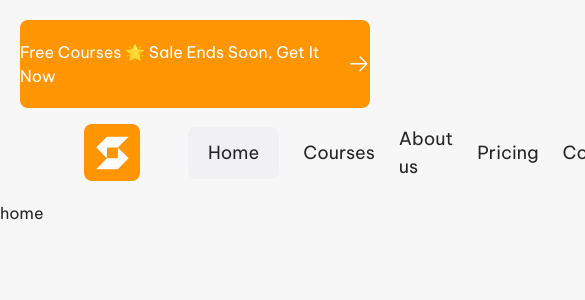
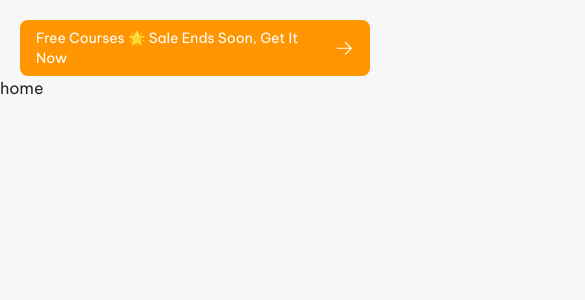
Before and after one commit to bazyli2/educational-site, a Next.js app: page / in a window 390 px wide. Shown: the top 300 px of the page, 585 px wide, since content can reach past the window. Built offline with nearby package versions, Linux system fonts and the light colour scheme.

Commit message:
fixed banner for mobile first design

```diff
--- a/src/components/Header.tsx
+++ b/src/components/Header.tsx
@@ -4,9 +4,9 @@ import { NavLink } from "./NavLInk";
 
 function Banner() {
   return (
-    <div className="flex items-center justify-center gap-6 rounded-lg bg-orange-50 py-5  text-white-100">
+    <div className="flex items-center justify-center gap-6 rounded-lg bg-orange-50 px-4 py-2 text-sm  text-white-100">
       Free Courses 🌟 Sale Ends Soon, Get It Now
-      <ArrowRight className="w-6" />
+      <ArrowRight className="w-5" />
     </div>
   );
 }
@@ -46,7 +46,7 @@ export function Header() {
   return (
     <header className="px-5 pt-5">
       <Banner />
-      <NavBar />
+      {/* <NavBar /> */}
     </header>
   );
 }
--- a/src/icons/ArrowRight.tsx
+++ b/src/icons/ArrowRight.tsx
@@ -9,7 +9,6 @@ export function ArrowRight(props: SVGAttributes<SVGSVGElement>) {
       viewBox="0 0 24 24"
       strokeWidth={1.5}
       stroke="currentColor"
-      className="h-6 w-6"
     >
       <path
         strokeLinecap="round"
```
